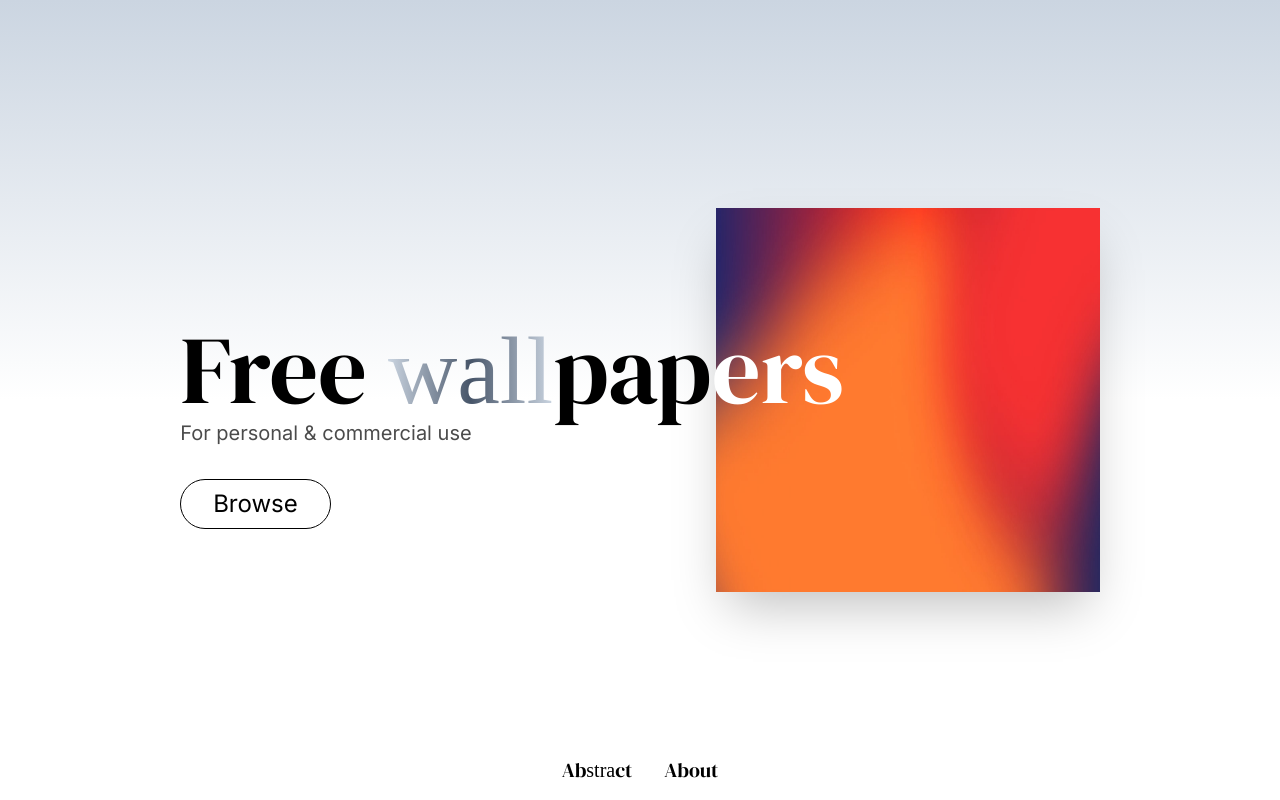
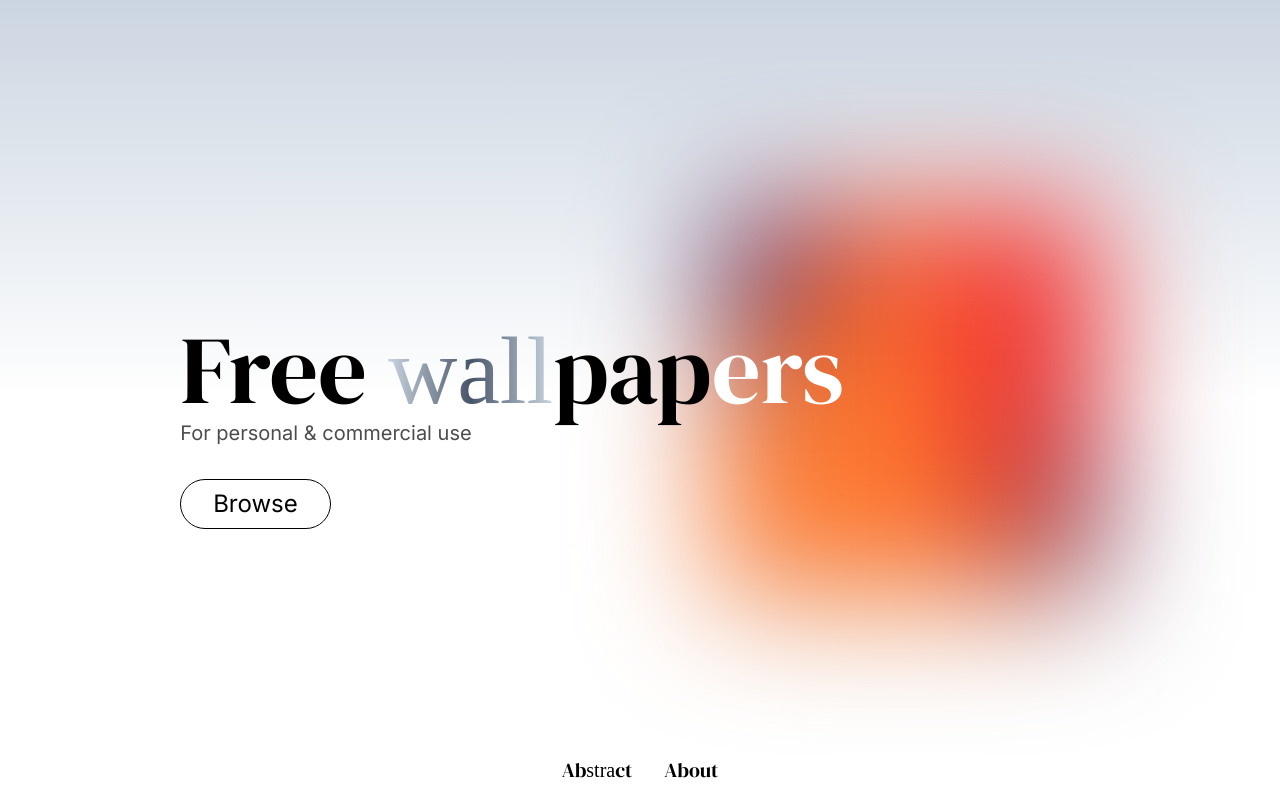
Before and after one commit to imStav/abstract, a Vue app: page / in a window 1280 px wide. Built offline with nearby package versions, Linux system fonts and the light colour scheme; a web font is replaced by a local one.

Commit message:
Global UI update
Trying new things with blur effects.

```diff
--- a/src/components/icons/WallpaperCard.vue
+++ b/src/components/icons/WallpaperCard.vue
@@ -1,5 +1,5 @@
 <script setup>
-import { useWallpaperStore } from "../../stores/counter";
+import { useWallpaperStore } from "../../stores/wallpapers";
 const getWallpaper = useWallpaperStore();
 </script>
 
--- a/src/index.css
+++ b/src/index.css
@@ -26,7 +26,7 @@
     }
 
     .wallpaper-styles {
-        @apply sm:w-80 hover:shadow-2xl hover:-translate-y-2 duration-500;
+        @apply sm:rounded-md sm:w-80 hover:shadow-2xl hover:-translate-y-2 duration-500;
     }
 
     .wallpaper-description {
--- a/src/views/HomeView.vue
+++ b/src/views/HomeView.vue
@@ -24,7 +24,7 @@ import { RouterLink } from "vue-router";
       <div>
         <img
           src="/assets/sunrise.jpg"
-          class="w-96 h-96 shadow-2xl blur-3xl xl:blur-none"
+          class="w-96 h-96 shadow-2xl blur-3xl"
           alt=""
         />
       </div>
```
Also changed, not shown: src/stores/wallpapers.js (renamed from src/stores/counter.js).
